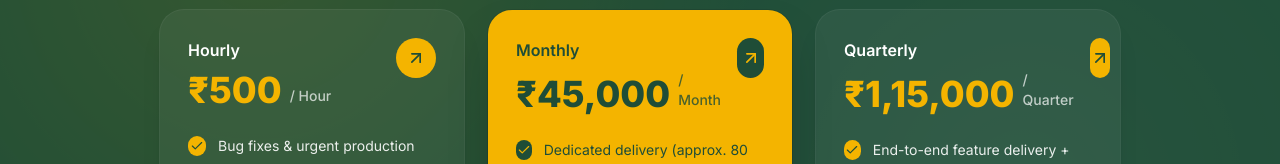
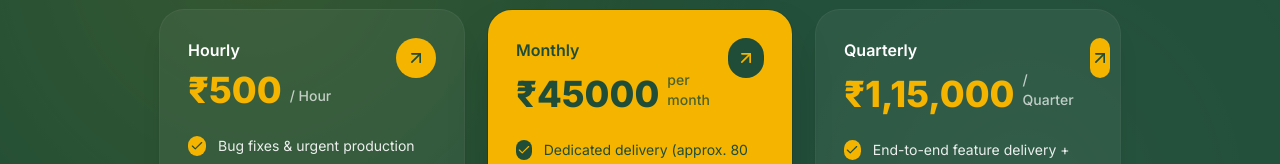
Before and after one commit to nikCode01-ai/nikhil-singh-resume, a Next.js app: page /price in a window 1280 px wide. Shown: the part 262-426 px from the top of the page. Built offline with nearby package versions, Linux system fonts and the light colour scheme.

Commit message:
update monthly pricing to ₹45000 per month

```diff
--- a/src/components/FAQ.tsx
+++ b/src/components/FAQ.tsx
@@ -58,7 +58,7 @@ const faqs = [
   {
     id: 11,
     question: "What is your pricing structure?",
-    answer: "My pricing is project-based and depends on scope, complexity, and timeline. I offer flexible pricing models including hourly rates (₹500/hr), monthly retainers (₹45,000/month), and quarterly packages (₹1,15,000/quarter). Contact me with your project details for a personalized quote."
+    answer: "My pricing is project-based and depends on scope, complexity, and timeline. I offer flexible pricing models including hourly rates (₹500/hr), monthly retainers (₹45000 per month), and quarterly packages (₹1,15,000/quarter). Contact me with your project details for a personalized quote."
   },
   {
     id: 12,
--- a/src/components/Pricing.tsx
+++ b/src/components/Pricing.tsx
@@ -20,8 +20,8 @@ const plans = [
   },
   {
     name: "Monthly",
-    price: "₹45,000",
-    cadence: "/ Month",
+    price: "₹45000",
+    cadence: "per month",
     emphasized: true,
     features: [
       { label: "Dedicated delivery (approx. 80 hrs/month)", enabled: true },
```
